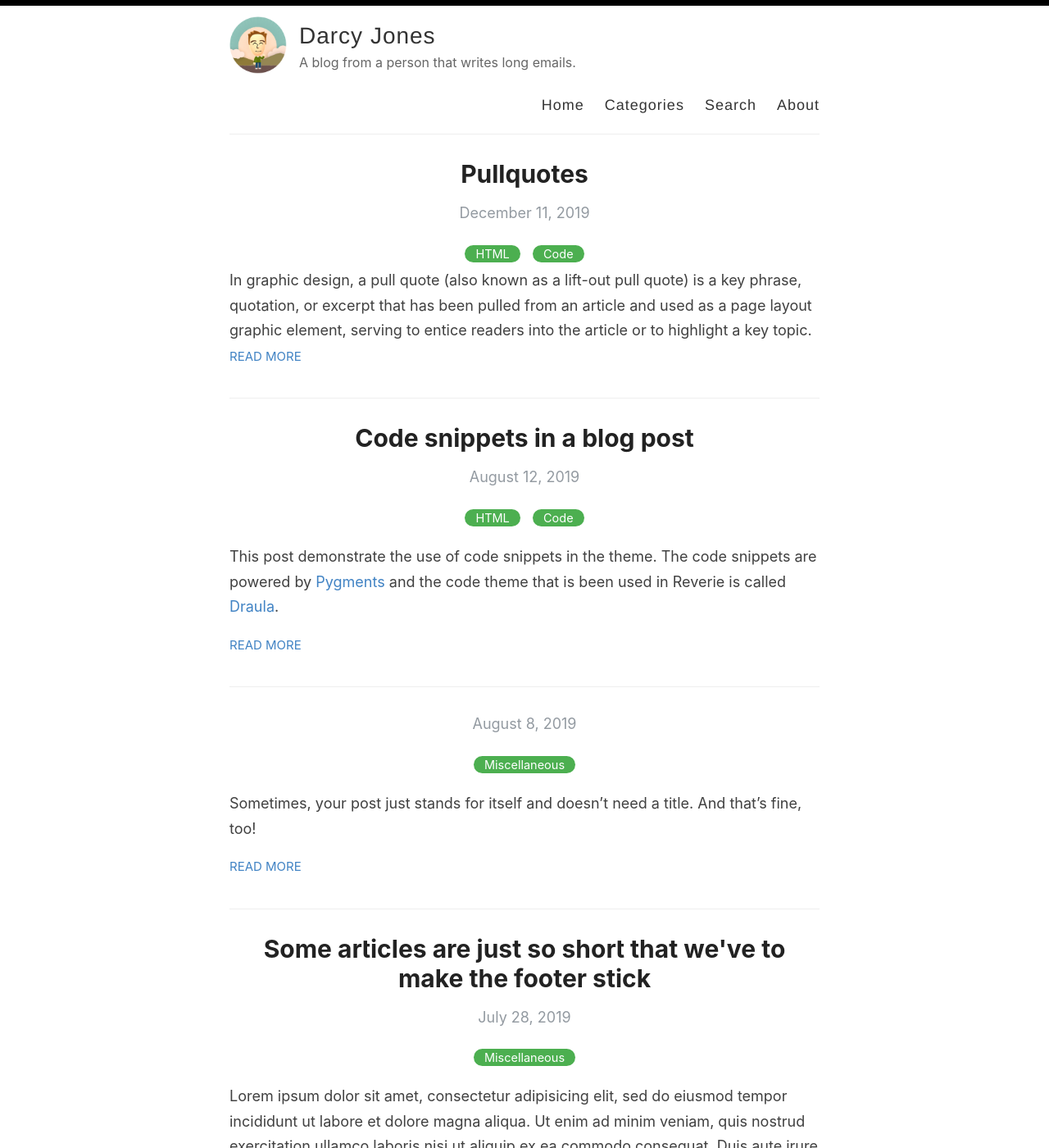
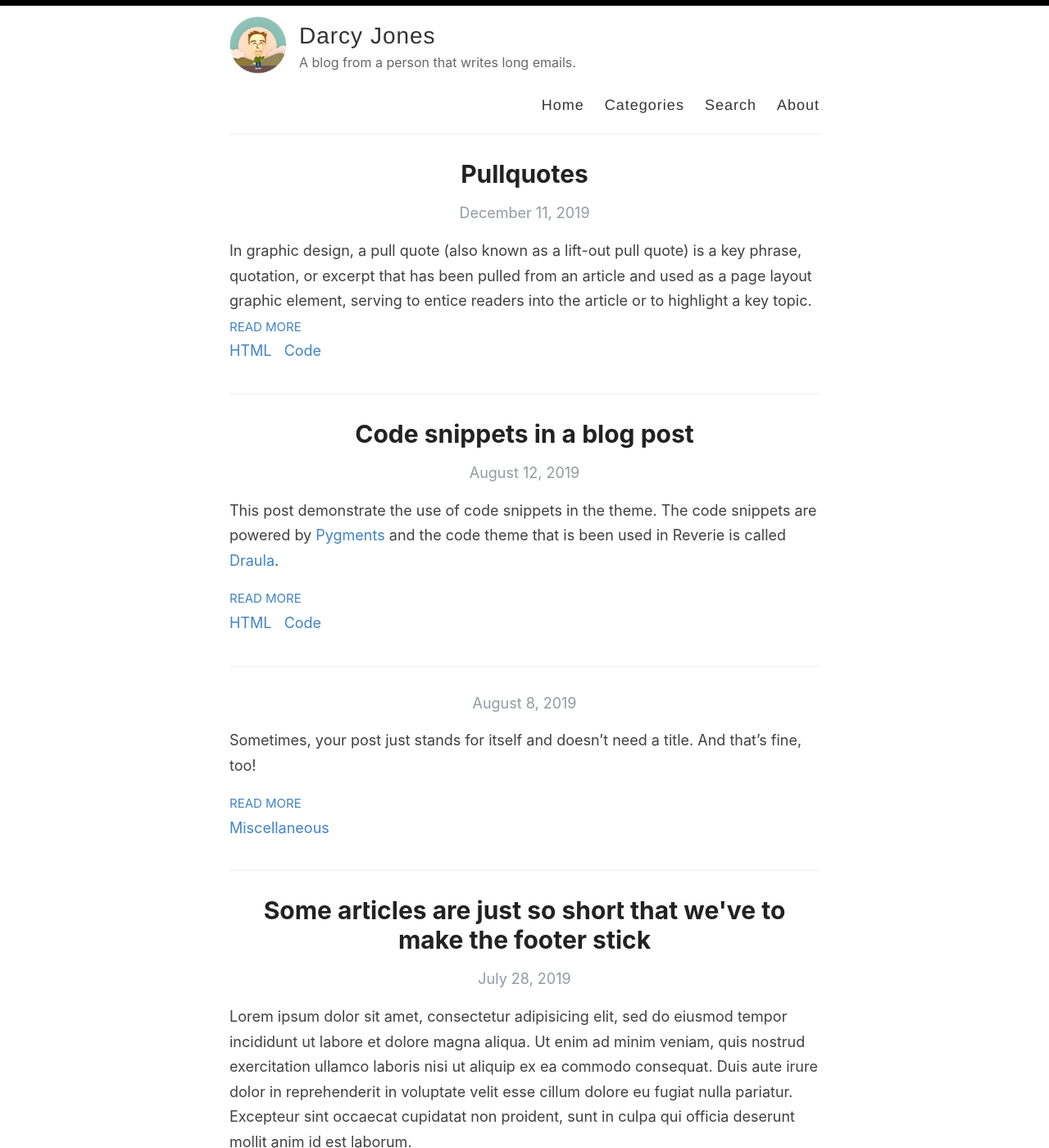
Before and after one commit to darcyabjones/darcyabjones.github.io, a Jekyll site: the page built from index.html, in a window 1280 px wide and 1400 px high. Shown: the whole window at 82% size. Built offline with Jekyll 4.4.1, drawn with Linux system fonts in a browser that asks for light colours; the list of posts is cut into pages by our own code; some of the changed text lies outside the part shown.

Commit message:
Update index.html

```diff
--- a/index.html
+++ b/index.html
@@ -7,13 +7,17 @@ layout: default
     <article class="post">
       <a href="{{ site.baseurl }}{{ post.url }}">
         <h1>{{ post.title }}</h1>
+
+        <div>
+          <p class="post_date">{{ post.date | date: "%B %e, %Y" }}</p>
+        </div>
       </a>
-
-      <div>
-        <p class="post_date">{{ post.date | date: "%B %e, %Y" }}</p>
+      <div class="entry">
+        {{ post.excerpt }}
       </div>
 
-      <div class="post-tags">
+      <a href="{{ site.baseurl }}{{ post.url }}" class="read-more">Read More</a>
+      <div>
         {% if post %}
           {% assign categories = post.categories %}
         {% else %}
@@ -24,12 +28,6 @@ layout: default
           {% unless forloop.last %}&nbsp;{% endunless %}
         {% endfor %}
       </div>
-
-      <div class="entry">
-        {{ post.excerpt }}
-      </div>
-
-      <a href="{{ site.baseurl }}{{ post.url }}" class="read-more">Read More</a>
     </article>
   {% endfor %}
 
```
